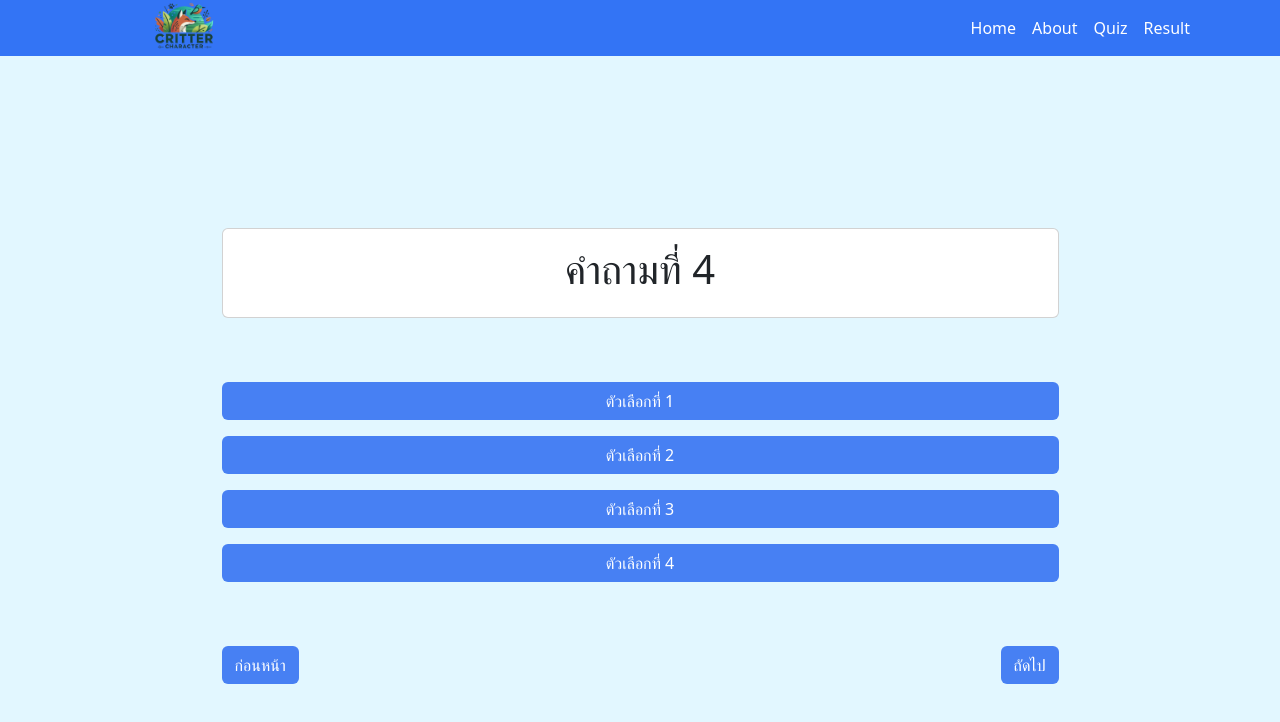
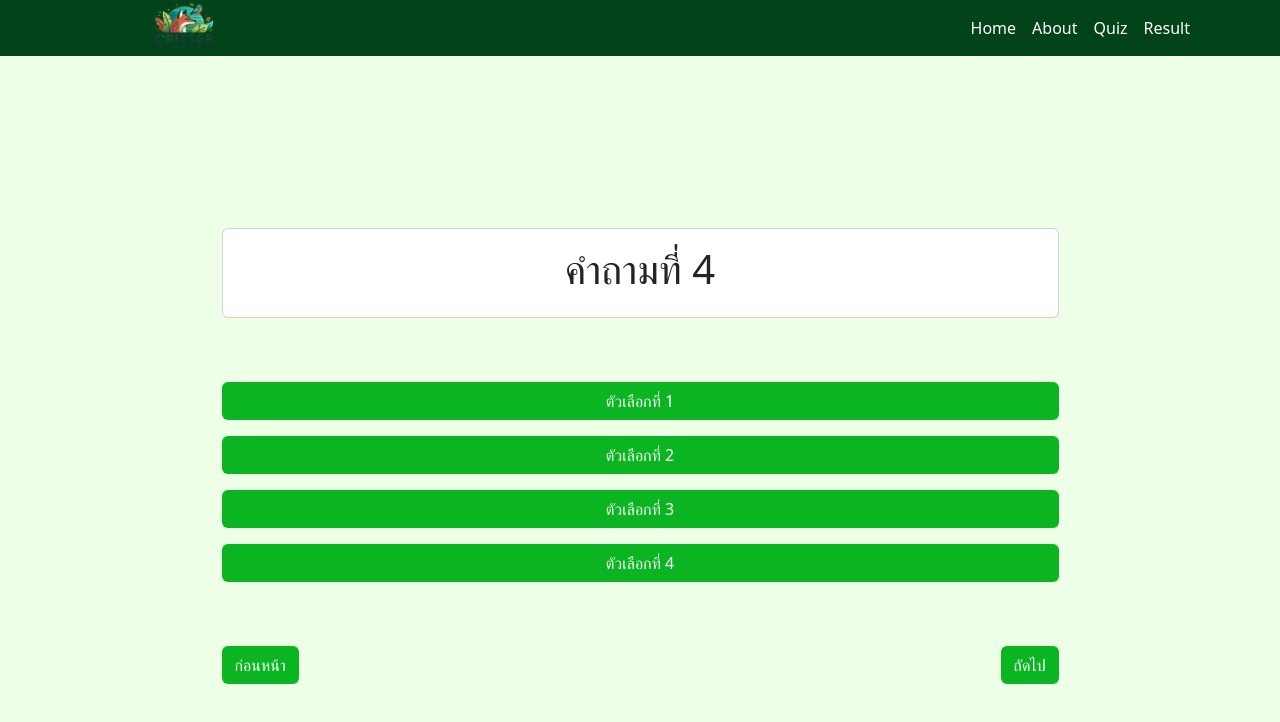
Before and after one commit to WarinPalm/CritterCharacter, a React (Vite) app: page /quiz in a window 1280 px wide. Shown: the top 722 px of the page. Built offline with nearby package versions, Linux system fonts and the light colour scheme.

Commit message:
แก้สีเป็นโทนเขียว

```diff
--- a/src/CSS/Header.css
+++ b/src/CSS/Header.css
@@ -1,12 +1,12 @@
 .navbar{
-    background-color: rgb(51, 116, 245);
+    background-color: rgb(2, 67, 25);
     height: 7vh;
 }
 .nav-link{
     color: white;
 }
 .nav-link:hover{
-    color:aqua;
+    color:rgb(10, 181, 33);
 }
 .logo img {
     width: 200px;
--- a/src/CSS/style.css
+++ b/src/CSS/style.css
@@ -1,5 +1,5 @@
 html, body {
-    background-color: #e2f7ff;
+    background-color: #eeffe7;
     height: 100vh;
     margin: 0;
     padding: 0;
@@ -7,11 +7,11 @@ html, body {
 }
 
 .btn-custom{
-    background-color: rgb(71, 128, 243);
+    background-color:rgb(10, 181, 33);
     color:white
 }
 
 .btn-custom:hover{
-    background-color: rgb(37, 71, 145);
+    background-color: rgb(2, 67, 25);
     color:white
 }
```
